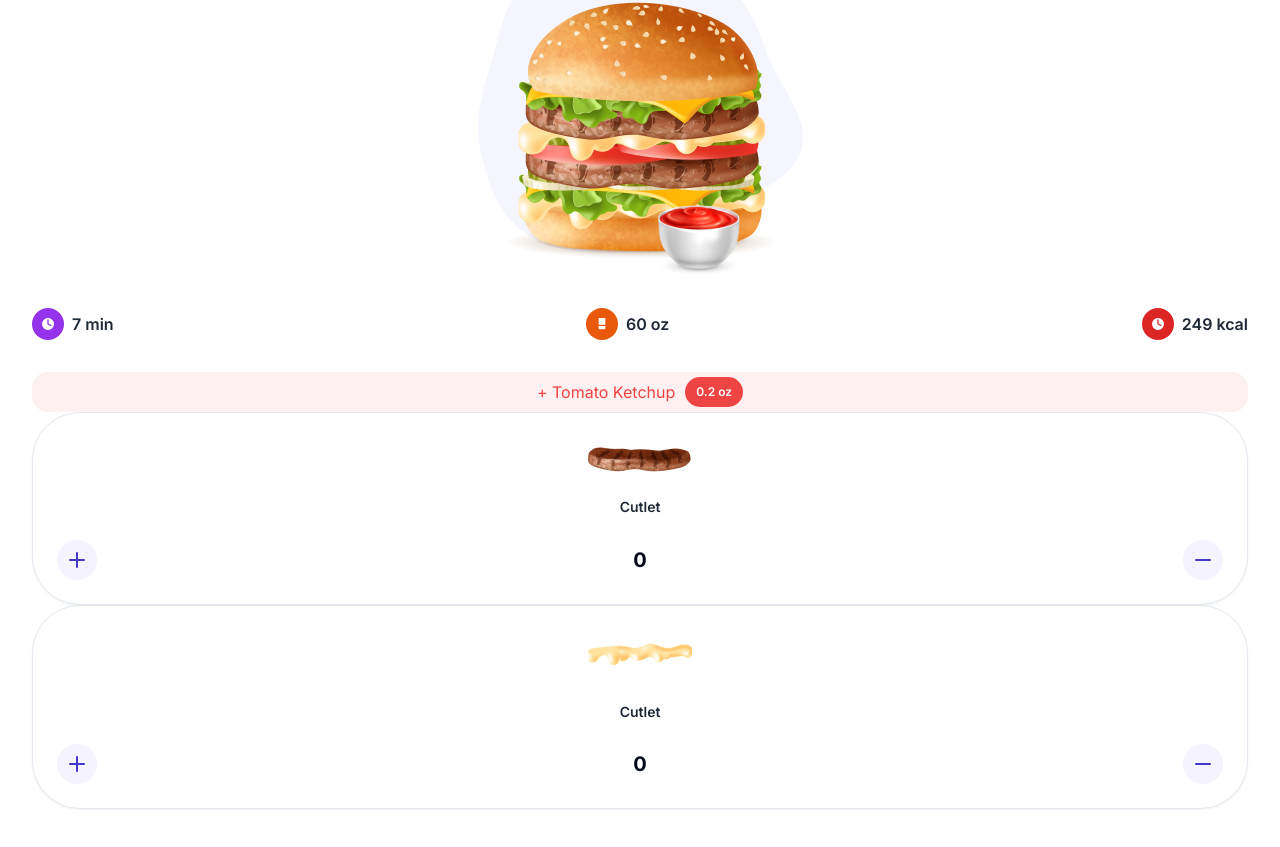
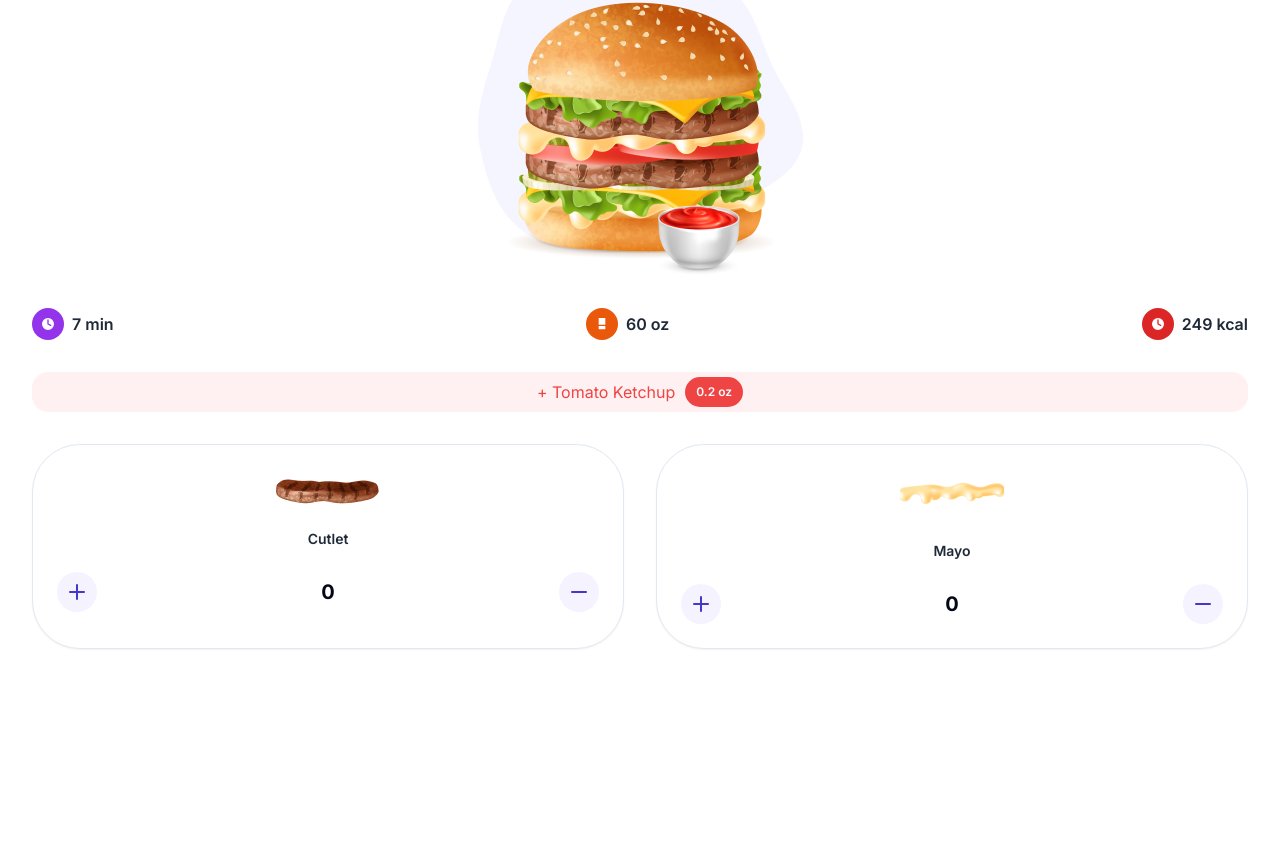
Before and after one commit to Alek30k/Make-Your-Burguer, a Next.js app: page / in a window 1280 px wide. Shown: the part 813-1660 px from the top of the page. Built offline with nearby package versions, Linux system fonts and the light colour scheme.

Commit message:
last commit

```diff
--- a/components/cart/cart-ingredient.tsx
+++ b/components/cart/cart-ingredient.tsx
@@ -14,9 +14,10 @@ import Image from "next/image";
 interface CartIngredientProps {
   src: string;
   alt: string;
+  title: string;
 }
 
-const CartIngredient = ({ src, alt }: CartIngredientProps) => {
+const CartIngredient = ({ src, alt, title }: CartIngredientProps) => {
   return (
     <Card className="rounded-[3rem]">
       <CardHeader>
@@ -24,7 +25,7 @@ const CartIngredient = ({ src, alt }: CartIngredientProps) => {
       </CardHeader>
       <CardContent>
         <h2 className="text-center text-gray-800 text-sm font-semibold leading-tight">
-          Cutlet
+          {title}
         </h2>
       </CardContent>
       <CardFooter className="flex justify-between">
--- a/components/cart/cart-main.tsx
+++ b/components/cart/cart-main.tsx
@@ -28,9 +28,18 @@ const CartMain = () => {
           0.2 oz
         </Badge>
       </Button>
-
-      <CartIngredient src="/images/burger/sm/cutlet.png" alt="cutlet" />
-      <CartIngredient src="/images/burger/sm/mayo.png" alt="mayo" />
+      <div className="grid grid-cols-2 gap-x-8 mt-8">
+        <CartIngredient
+          src="/images/burger/sm/cutlet.png"
+          alt="cutlet"
+          title="Cutlet"
+        />
+        <CartIngredient
+          src="/images/burger/sm/mayo.png"
+          alt="mayo"
+          title="Mayo"
+        />
+      </div>
     </div>
   );
 };
```
